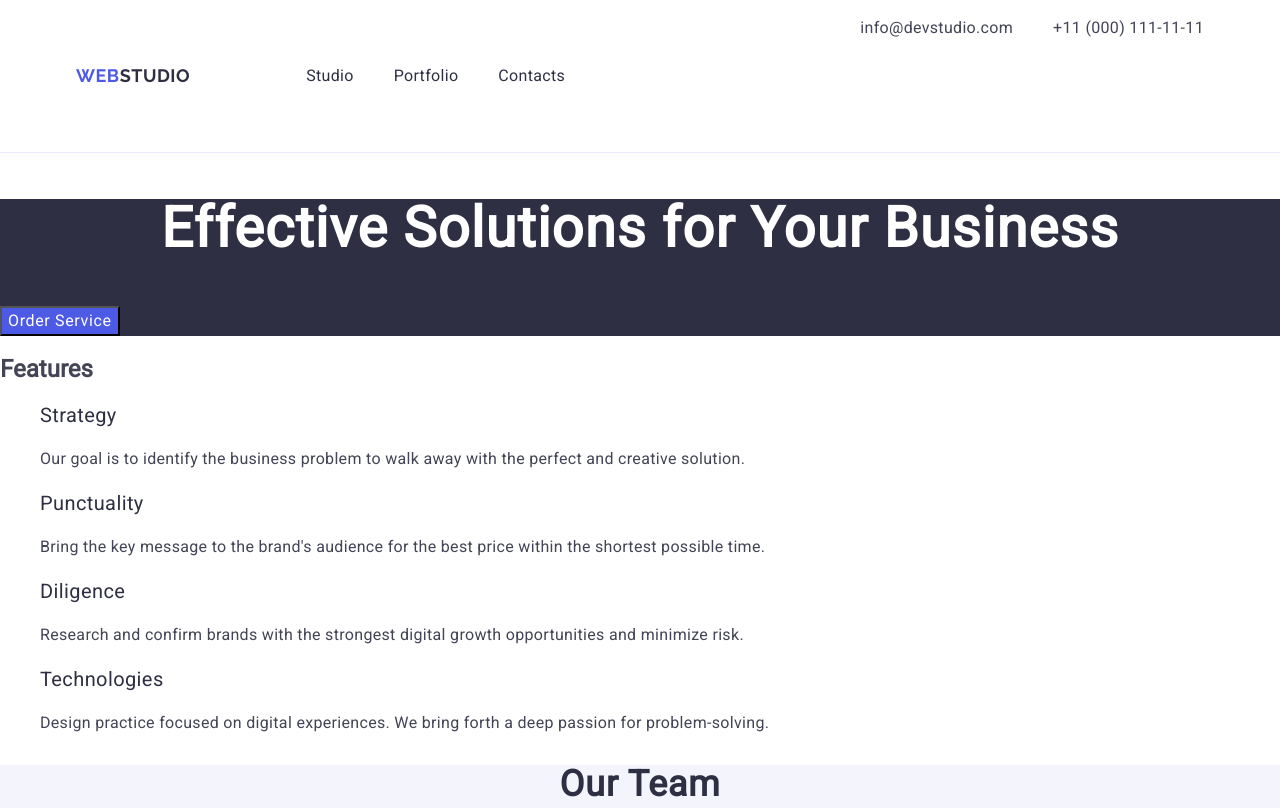
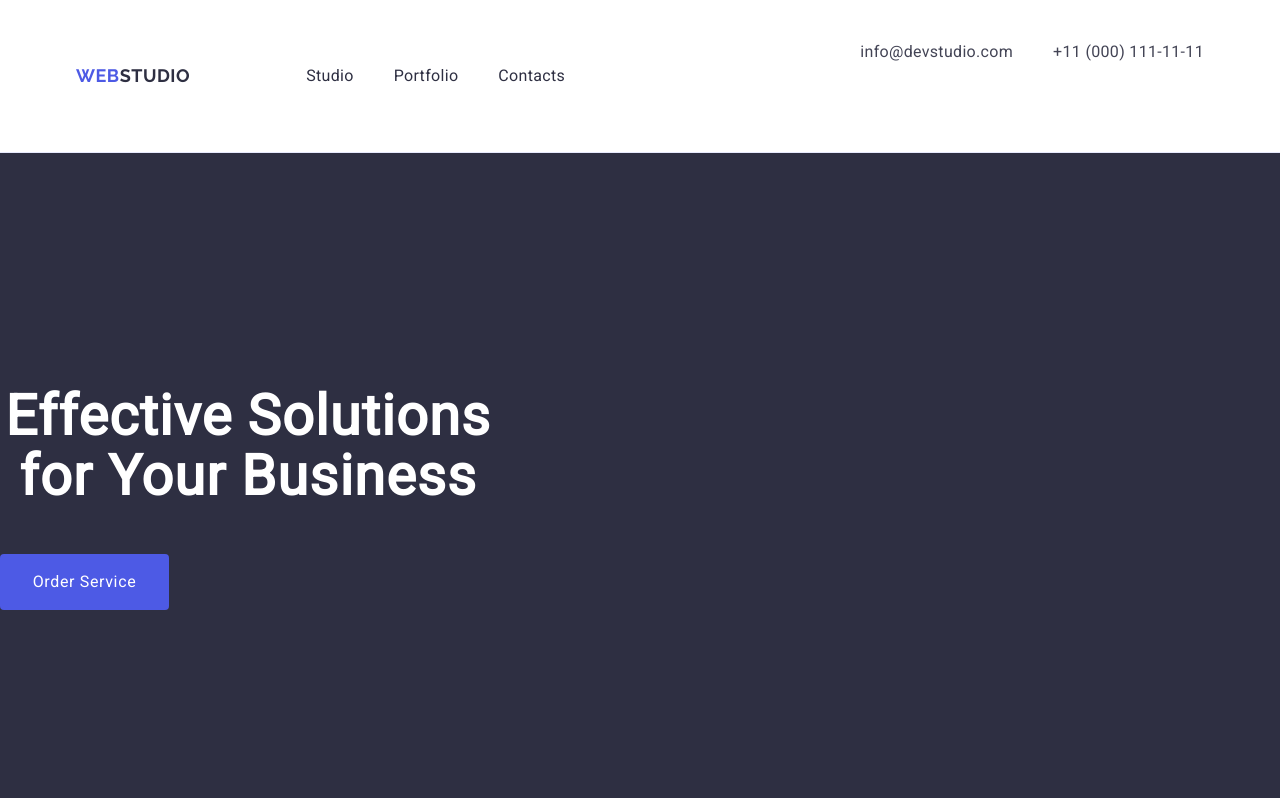
Before and after one commit to Alexashkaaaa/goit-markup-hw-03, a plain HTML site: page index.html in a window 1280 px wide. Shown: the top 808 px of the page. Drawn offline with nearby package versions, Linux system fonts and the light colour scheme.

Commit message:
add styles main

```diff
--- a/css/styles.css
+++ b/css/styles.css
@@ -157,7 +157,20 @@ a {
 .contacts-list {
   display: flex;
   gap: 40px;
+  padding: 24px 0;
 }
-.contacts-item {
-  height: 24px;
+.section-one {
+  padding: 188px 0;
 }
+.title-one {
+  max-width: 496px;
+}
+.button-type {
+  display: block;
+  min-width: 169px;
+  border: none;
+  height: 56px;
+  background-color: #4d5ae5;
+  border-radius: 4px;
+  cursor: pointer;
+}
--- a/index.html
+++ b/index.html
@@ -53,10 +53,12 @@
     </header>
     <main>
       <section class="section-one">
-        <h1 class="title-one">Effective Solutions for Your Business</h1>
-        <button class="button-type" style="cursor: pointer" type="button">
-          Order Service
-        </button>
+        <div class="conteiner-one">
+          <h1 class="title-one">Effective Solutions for Your Business</h1>
+          <button class="button-type" style="cursor: pointer" type="button">
+            Order Service
+          </button>
+        </div>
       </section>
 
       <section class="section-two">
```
